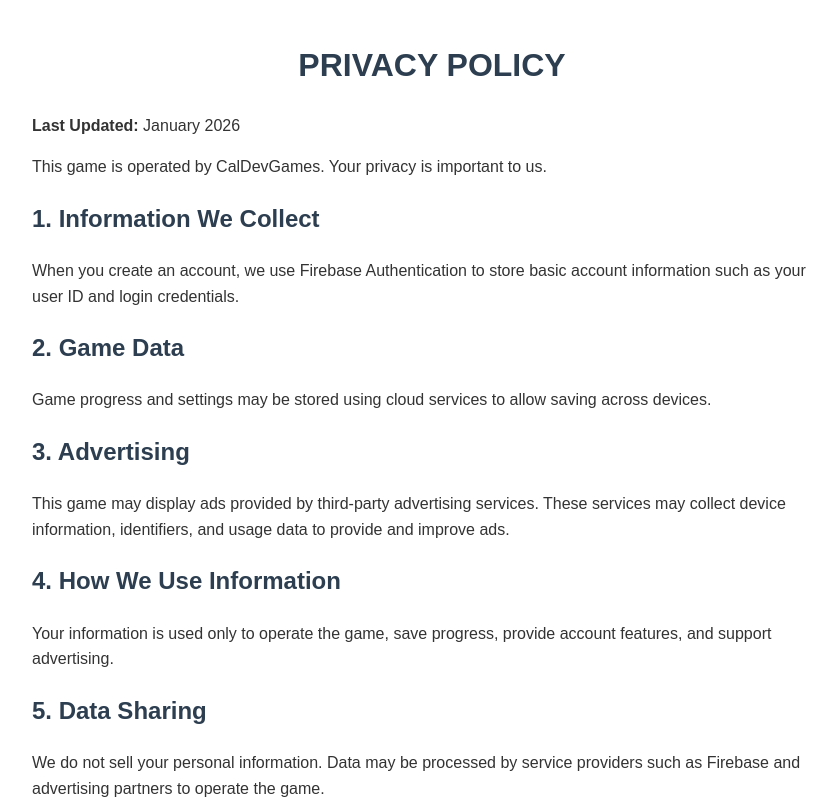
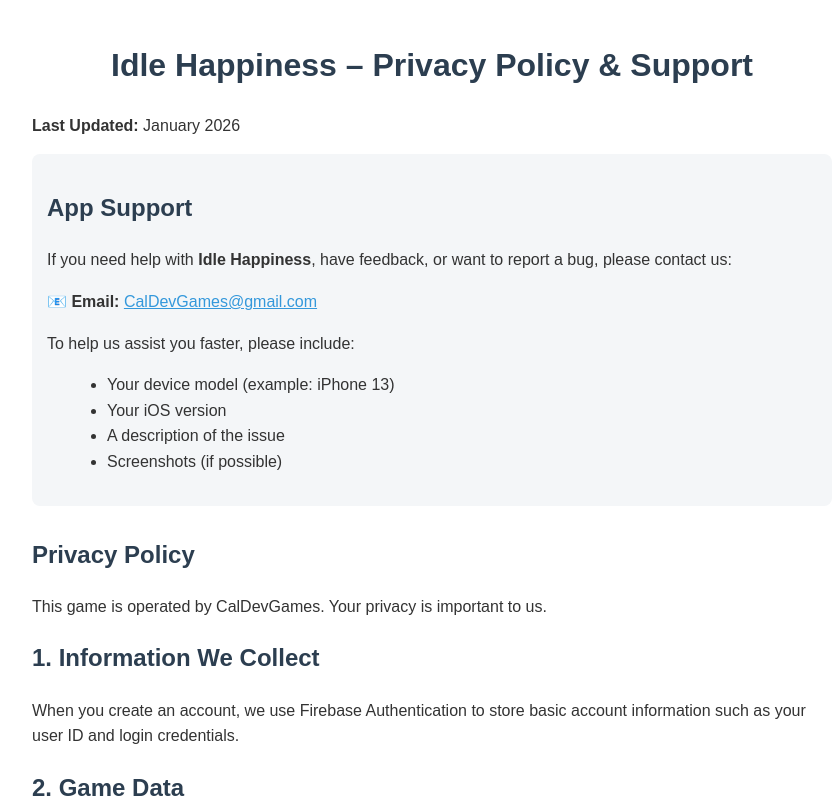
Before and after one commit to CalDevGames/idle-happiness-privacy, a plain HTML site: page index.html in a window 1280 px wide. Shown: the top 810 px of the page, without its empty margins (208-1045 px from the left). Drawn offline with Linux system fonts and the light colour scheme.

Commit message:
Add support

```diff
--- a/index.html
+++ b/index.html
@@ -3,7 +3,7 @@
 <head>
   <meta charset="UTF-8">
   <meta name="viewport" content="width=device-width, initial-scale=1.0">
-  <title>Idle Happiness Privacy Policy</title>
+  <title>Idle Happiness Privacy Policy & Support</title>
   <style>
     body {
       font-family: Arial, sans-serif;
@@ -25,11 +25,33 @@
     a {
       color: #3498db;
     }
+    .support-box {
+      background: #f4f6f8;
+      padding: 15px;
+      border-radius: 8px;
+      margin-bottom: 30px;
+    }
   </style>
 </head>
 <body>
-  <h1>PRIVACY POLICY</h1>
+
+  <h1>Idle Happiness – Privacy Policy & Support</h1>
   <p><strong>Last Updated:</strong> January 2026</p>
+
+  <div class="support-box">
+    <h2>App Support</h2>
+    <p>If you need help with <strong>Idle Happiness</strong>, have feedback, or want to report a bug, please contact us:</p>
+    <p>📧 <strong>Email:</strong> <a href="mailto:CalDevGames@gmail.com">CalDevGames@gmail.com</a></p>
+    <p>To help us assist you faster, please include:</p>
+    <ul>
+      <li>Your device model (example: iPhone 13)</li>
+      <li>Your iOS version</li>
+      <li>A description of the issue</li>
+      <li>Screenshots (if possible)</li>
+    </ul>
+  </div>
+
+  <h2>Privacy Policy</h2>
 
   <p>This game is operated by CalDevGames. Your privacy is important to us.</p>
 
@@ -57,6 +79,7 @@
   <h2>8. Changes to This Policy</h2>
   <p>This policy may be updated in the future.</p>
 
-  <p>For any questions about this privacy policy, contact us at <a href="mailto:CalDevGames@gmail.com">CalDevGames@gmail.com</a>.</p>
+  <p>For any questions about this privacy policy or support requests, contact us at <a href="mailto:CalDevGames@gmail.com">CalDevGames@gmail.com</a>.</p>
+
 </body>
 </html>
```
